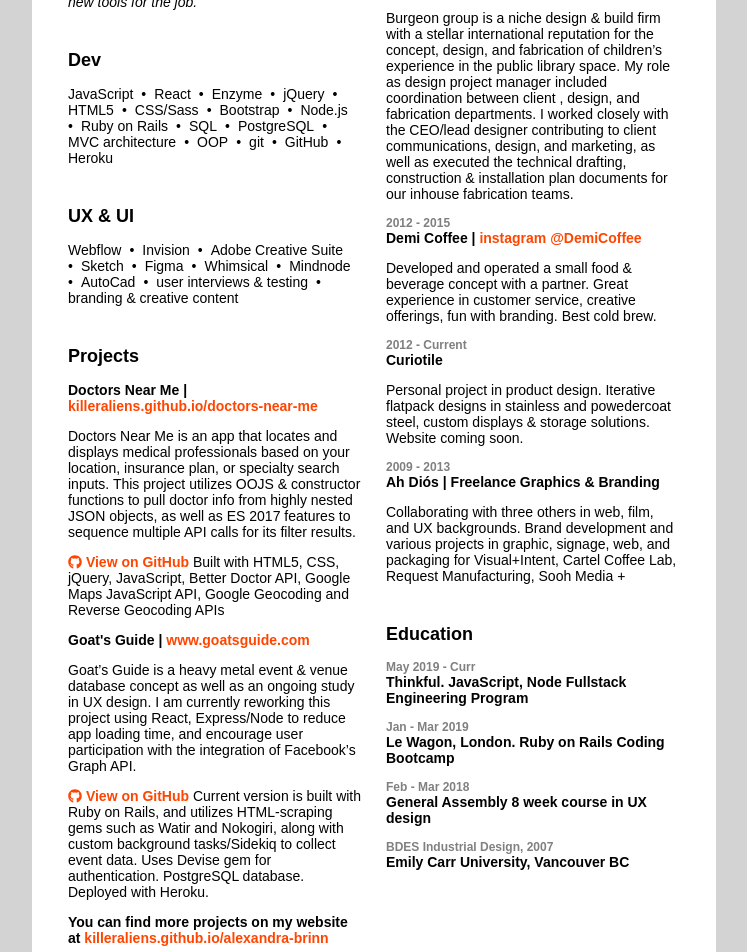
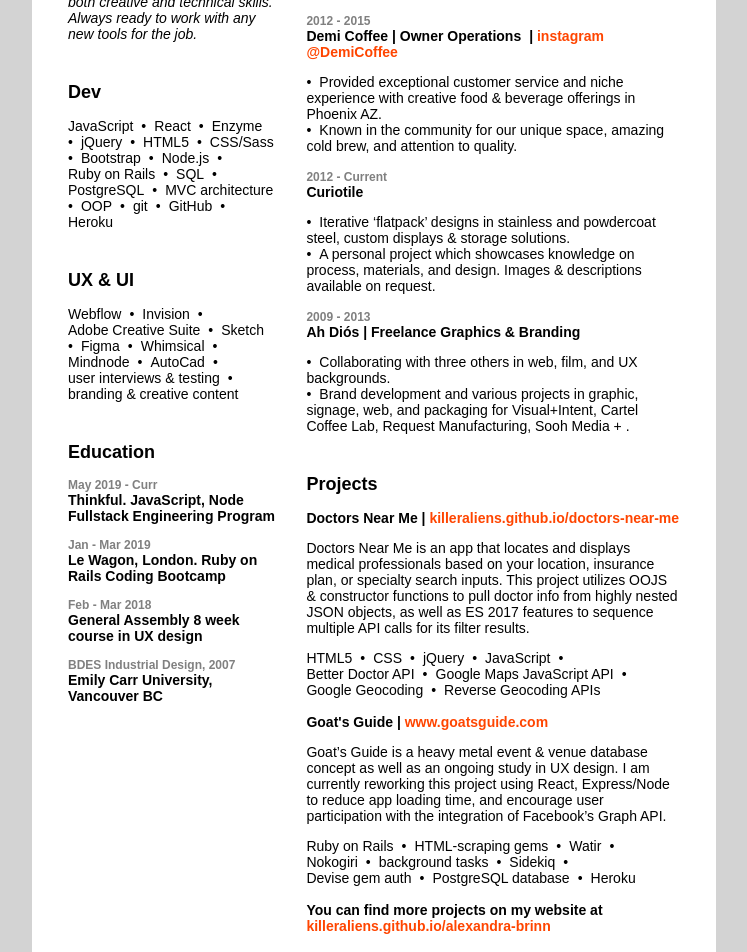
Before and after one commit to killeraliens/abc-cv, a React (Create React App) app: page / in a window 1280 px wide. Shown: the part 320-1272 px from the top of the page, without its empty margins (266-1013 px from the left). Built offline with nearby package versions, Linux system fonts and the light colour scheme.

Commit message:
bullets added

```diff
--- a/src/App.css
+++ b/src/App.css
@@ -63,10 +63,10 @@
 .grid-template {
   box-sizing: border-box;
   display: grid;
-  grid-template-columns: 1fr 1fr;
+  grid-template-columns: 1fr 2fr;
   grid-template-rows: 100px 1fr;
   /*grid-template-rows: auto auto;*/
-  grid-template-areas: 'contact-lft contact-rt' 'col-one col-two' ;
+  grid-template-areas: 'contact-lft col-two' 'col-one col-two' ;
   grid-gap: 24px;
 }
 
@@ -155,6 +155,15 @@
   padding-left: 0;
 }
 
+ul.section-list  li {
+  /*margin-bottom: 4px;*/
+}
+
+
+p.project-stack {
+  font-weight: bold;
+}
+
 .SectionTitle {
   font-size: 14px;
   /*text-transform: uppercase;*/
@@ -177,6 +186,10 @@
   margin-top: 0;
 }
 
+div.experience, div.project {
+  margin-bottom: 16px;
+}
+
 
 .inline-circle-img {
   width: 100px;
--- a/src/App.js
+++ b/src/App.js
@@ -45,7 +45,7 @@
               </ul>
             </section>
           </div>
-          <div className="contact-rt">
+          {/*<div className="contact-rt">
             <section>
               <ul className="contact-ul" style={{marginTop: 0}}>
                 <li style={{textAlign: 'right'}}>
@@ -65,7 +65,7 @@
 
               </ul>
             </section>
-          </div>
+          </div>*/}
           <div className="col-one">
 
 
@@ -89,40 +89,8 @@
               <SectionTitle title="UX & UI"/>
               <Skills skills={store.designSkills} />
             </section>
-            <section>
-              <SectionTitle title="Projects"/>
-              {store.projects.map((project, i) => {
-                return (
-                  <div className="project" key={i}>
-                    <ProjectTitle title={project.title} link={project.link}/>
-                    <SectionText text={project.text}/>
-                    <SectionText text={project.stack} project={project} />
-                  </div>
-                )
-              })}
-              <p><b>You can find more projects on my website at
-                {' '}
-                <a href={store.contact.website.href} target="_blank" rel="noopener noreferrer">{store.contact.website.label}</a>
-              </b></p>
-            </section>
 
-          </div>
-          <div className="col-two">
-
-            <section>
-              <SectionTitle title="Experience"/>
-              {store.experiences.map((exp, i) => {
-                return(
-                  <div className="experience" key={i}>
-                    <SectionTitle className="date" title={exp.date} />
-                    <ProjectTitle title={exp.title} link={exp.insta} role={exp.role}/>
-                    <SectionText text={exp.text} />
-                  </div>
-                )
-              })}
-            </section>
-
-            <section>
+             <section>
               <SectionTitle title="Education"/>
               {store.courses.map((course, i) => {
                 return (
@@ -136,6 +104,44 @@
 
 
           </div>
+          <div className="col-two">
+
+            <section>
+              <SectionTitle title="Experience"/>
+              {store.experiences.map((exp, i) => {
+                return(
+                  <div className="experience" key={i}>
+                    <SectionTitle className="date" title={exp.date} />
+                    <ProjectTitle title={exp.title} link={exp.insta} role={exp.role}/>
+                    <ul className="section-list">
+                      {exp.textBullets.map(bull => <li><span>•</span>{bull}</li>)}
+                    </ul>
+                  </div>
+                )
+              })}
+            </section>
+
+            <section>
+              <SectionTitle title="Projects"/>
+              {store.projects.map((project, i) => {
+                return (
+                  <div className="project" key={i}>
+                    <ProjectTitle title={project.title} link={project.link}/>
+                    <SectionText text={project.text}/>
+
+
+                    <Skills skills={project.stackSkills} />
+                  </div>
+                )
+              })}
+              <p><b>You can find more projects on my website at
+                {' '}
+                <a href={store.contact.website.href} target="_blank" rel="noopener noreferrer">{store.contact.website.label}</a>
+              </b></p>
+            </section>
+
+
+          </div>
         </main>
       </div>
 
--- a/src/SectionText.js
+++ b/src/SectionText.js
@@ -2,7 +2,7 @@
 import { FontAwesomeIcon } from '@fortawesome/react-fontawesome'
 import { faGithub } from '@fortawesome/free-brands-svg-icons'
 
-export default function SectionText({text, className, imgObj, img, project}) {
+export default function SectionText({text, className, imgObj, img, project, children}) {
   const inlineCircleImg = imgObj
     ? <img src={img} className="inline-circle-img" alt={imgObj.alt}/>
     : null;
@@ -12,6 +12,6 @@
     : null;
 
   return(
-    <p className={`SectionText ${className}`}>{gitHubProject}{inlineCircleImg}{text}</p>
+    <p className={`SectionText ${className}`}>{inlineCircleImg}{text}{children}{gitHubProject}</p>
   )
 }
--- a/src/store.js
+++ b/src/store.js
@@ -32,6 +32,9 @@
         as well as ES 2017 features to sequence multiple API calls for its filter results. ",
       stack: "Built with HTML5, CSS, jQuery, JavaScript, Better Doctor API, Google Maps JavaScript API, \
         Google Geocoding and Reverse Geocoding APIs",
+      stackSkills: [
+        "HTML5", "CSS", "jQuery", "JavaScript", "Better Doctor API", "Google Maps JavaScript API", "Google Geocoding", "Reverse Geocoding APIs"
+      ],
       link: {href: "https://killeraliens.github.io/doctors-near-me", label: "killeraliens.github.io/doctors-near-me"},
       github: {href: "https://github.com/killeraliens/doctors-near-me", label: "github.com/killeraliens/doctors-near-me"}
     },
@@ -43,6 +46,10 @@
       stack: "Current version is built with Ruby on Rails, and utilizes HTML-scraping gems such as Watir and Nokogiri, \
         along with custom background tasks/Sidekiq to collect event data. Uses Devise gem for authentication. \
         PostgreSQL database. Deployed with Heroku.",
+      stackSkills: [
+        "Ruby on Rails", "HTML-scraping gems", "Watir", "Nokogiri", "background tasks", "Sidekiq", "Devise gem auth",
+        "PostgreSQL database", "Heroku"
+      ],
       link: {href: "http://www.goatsguide.com", label: "www.goatsguide.com"},
       github: {href: "https://github.com/killeraliens/goats-guide", label: "github.com/killeraliens/goats-guide"}
     },
@@ -66,25 +73,42 @@
       title: 'Burgeon Group',
       role: 'Design Project Manager',
       text: 'Burgeon group is a niche design & build firm with a stellar international reputation for the concept, design, and fabrication of children’s experience in the public library space. My role as design project manager included coordination between  client , design, and fabrication departments.  I worked closely with the CEO/lead designer contributing to client communications, design, and marketing, as well as executed the technical drafting, construction & installation plan documents for our inhouse fabrication teams.',
+      textBullets: [
+        'Managed various projects from start to completion by coordinating amongst stakeholders including clients, designers, and fabrication departments.',
+        'Contributed to spatial design, client communications, and marketing content, as well as executed and presented technical drafting, construction & installation plan documents. '
+      ],
       insta: {href: 'https://www.instagram.com/burgeongroup/', label: 'instagram @BurgeonGroup'}
     },
     {
       date: '2012 - 2015',
       title: 'Demi Coffee',
+      role: 'Owner Operations',
       text: 'Developed and operated a small food & beverage concept with a partner. Great experience in customer service, creative offerings, fun with branding. Best cold brew.',
+      textBullets: [
+        'Provided exceptional  customer service and niche experience with creative food & beverage offerings in Phoenix AZ.',
+        'Known in the community for our unique space, amazing cold brew, and attention to quality.'
+      ],
       insta: {href: 'https://www.instagram.com/demicoffee/', label: 'instagram @DemiCoffee'}
     },
     {
       date: '2012 - Current',
       title: 'Curiotile',
       text: 'Personal project in product design. Iterative flatpack designs in stainless and powedercoat steel, custom displays & storage solutions. Website coming soon.',
+      textBullets: [
+        'Iterative ‘flatpack’ designs in stainless and powdercoat steel, custom displays & storage solutions.',
+        'A personal project which showcases knowledge on process, materials, and design. Images & descriptions available on request.'
+      ],
     },
     {
       date: '2009 - 2013',
       title: 'Ah Diós',
       role: ' Freelance Graphics & Branding',
       text: 'Collaborating with three others in web, film, and UX backgrounds. \
-        Brand development and various projects in graphic, signage, web, and packaging for Visual+Intent, Cartel Coffee Lab, Request Manufacturing, Sooh Media +'
+        Brand development and various projects in graphic, signage, web, and packaging for Visual+Intent, Cartel Coffee Lab, Request Manufacturing, Sooh Media +',
+      textBullets: [
+        'Collaborating with three others in web, film, and UX backgrounds. ',
+        'Brand development and various projects in graphic, signage, web, and packaging for Visual+Intent, Cartel Coffee Lab, Request Manufacturing, Sooh Media + . '
+      ],
     }
 
   ]
```
